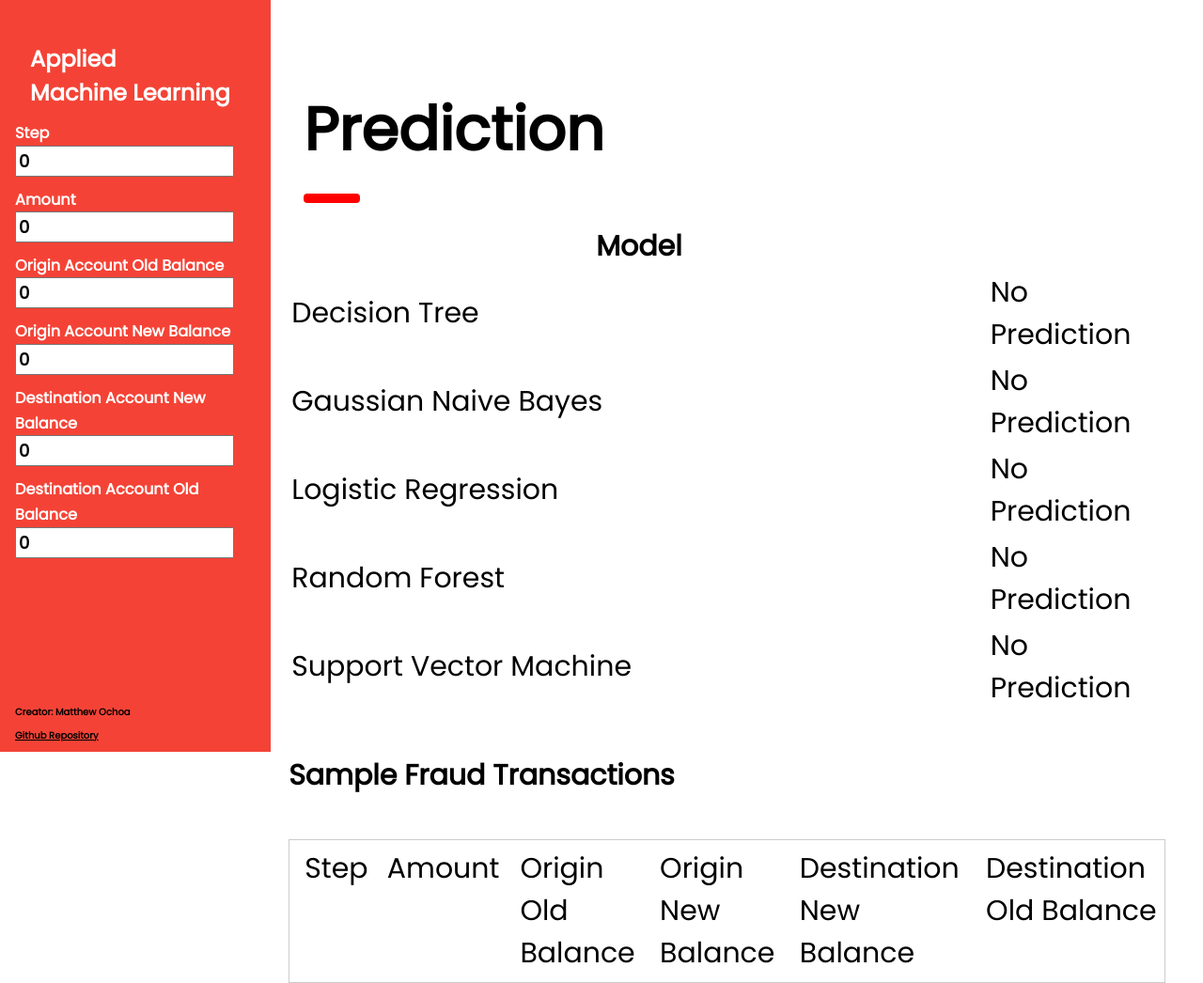
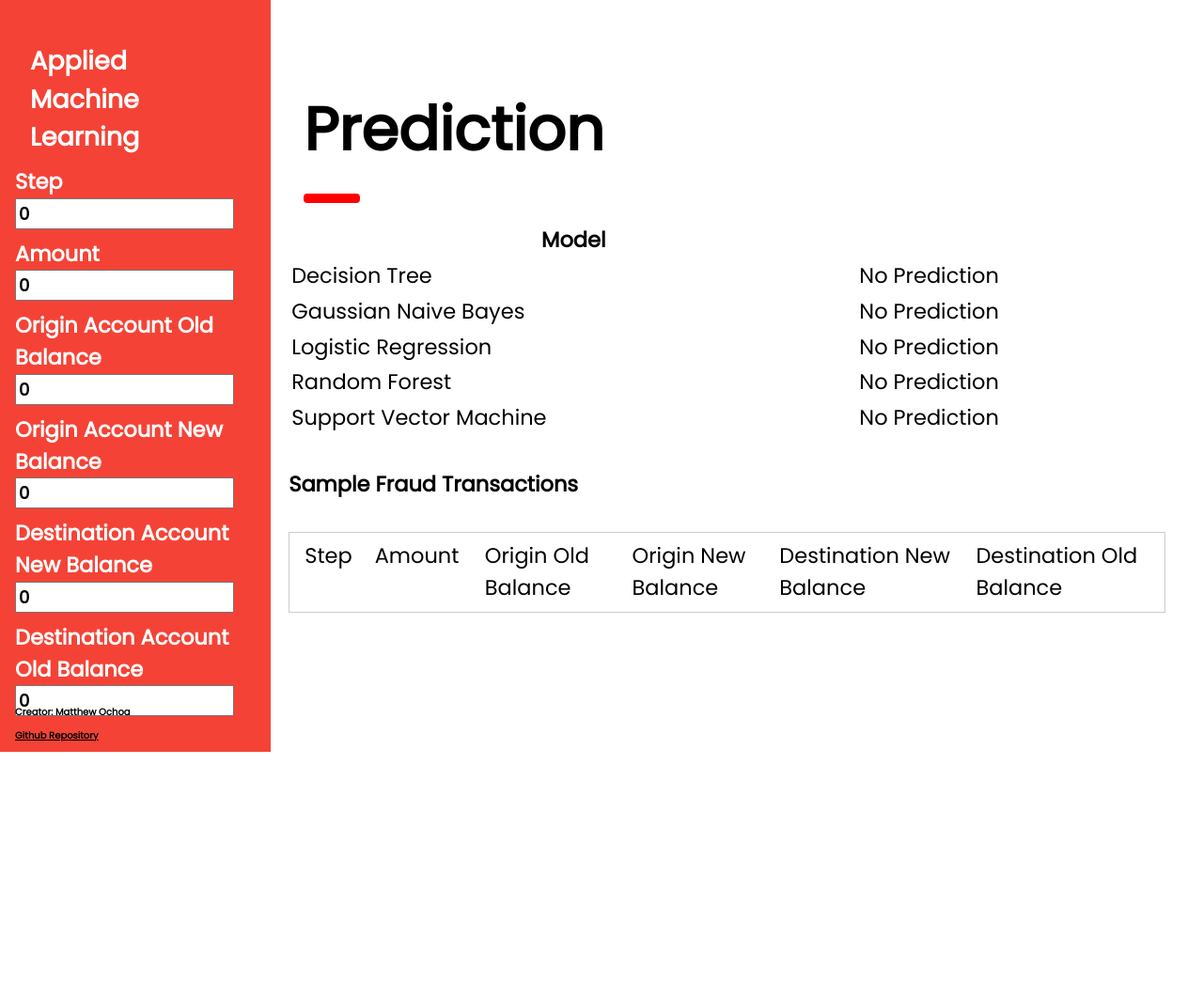
Before and after one commit to u-Shiyuh/Fraud-Detection-using-ML, a Flask app: page / in a window 1280 px wide. Shown: the whole page at 94% size. After the commit the page ends 800 px from the top, so only its background shows below. Run offline with Flask 2, Linux system fonts and the light colour scheme; parts of the project's set-up code (start-up, migrations or seed data) failed here and were passed over.

Commit message:
front end changes

```diff
--- a/templates/index.html
+++ b/templates/index.html
@@ -14,7 +14,7 @@
   }
 
   body {
-    font-size:2em;
+    font-size:1.5em;
   }
   .w3-half img{
     margin-bottom:-6px;
@@ -45,26 +45,26 @@
   <nav class="w3-sidebar w3-red w3-collapse w3-top w3-large w3-padding" style="z-index:3;width:22.5%;font-weight:bold;" id="mySidebar"><br>
     <a href="javascript:void(0)" onclick="w3_close()" class="w3-button w3-hide-large w3-display-topleft" style="width:100%;font-size:22px">Close Menu</a>
     <div class="w3-container">
-      <h3 class="w3-padding-10"><b>Applied<br>Machine Learning</b></h3>
+      <h3 class="w3-padding-10"style="font-size:1.5em" ><b>Applied<br>Machine Learning</b></h3>
     </div>
     <div class="w3-bar-block">
       <form name="input" action="." method="post">
-            <label  style="font-size:.9em">  Step </label> <br/>
+            <label  style="font-size:1.25em">  Step </label> <br/>
             <input style="margin-bottom: 10px;" type="number" min="0" max="10000000" value="0" step=".01" class="slider" name="step" id="step" onchange="try_ajax()">
             <br/>
-            <label style="font-size:.9em;"> Amount </label> <br/>
+            <label style="font-size:1.25em;"> Amount </label> <br/>
             <input style="margin-bottom: 10px;" type="number" min="0" max="10000000" value="0" step=".01" class="slider" name="amount" id="amount" onchange="try_ajax()">
             <br/>
-            <label style="font-size:.9em"> Origin Account Old Balance</label> <br/>
+            <label style="font-size:1.25em"> Origin Account Old Balance</label> <br/>
             <input style="margin-bottom: 10px;" type="number" min="0" max="10000000" value="0" step=".01" class="slider" name="oldbalanceOrig" id="oldbalanceOrig" onchange="try_ajax()">
             <br/>
-            <label style="font-size:.9em"> Origin Account New Balance</label> <br/>
+            <label style="font-size:1.25em"> Origin Account New Balance</label> <br/>
             <input style="margin-bottom: 10px;" type="number" min="0" max="10000000" value="0" step=".01" class="slider" name="newbalanceOrig" id="newbalanceOrig" onchange="try_ajax()">
             <br/>
-            <label style="font-size:.9em"> Destination Account New Balance</label> <br/>
+            <label style="font-size:1.25em"> Destination Account New Balance</label> <br/>
             <input style="margin-bottom: 10px;" type="number" min="0" max="10000000" value="0" step=".01" class="slider" name="oldbalanceDest" id="oldbalanceDest" onchange="try_ajax()">
             <br/>
-            <label style="font-size:.9em"> Destination Account Old Balance</label> <br/>
+            <label style="font-size:1.25em"> Destination Account Old Balance</label> <br/>
             <input  style="margin-bottom: 10px;" type="number" min="0" max="10000000" value="0" step=".01" class="slider" name="newbalanceDest" id="newbalanceDest" onchange="try_ajax()">
             <br/>
 
```
